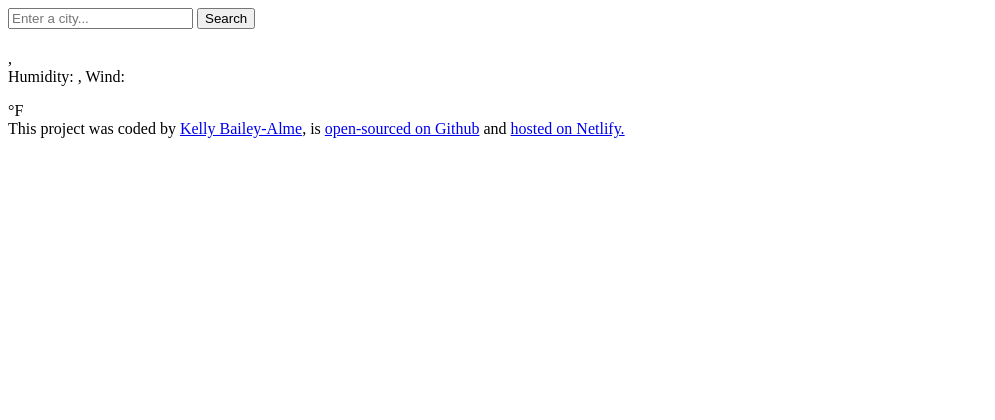
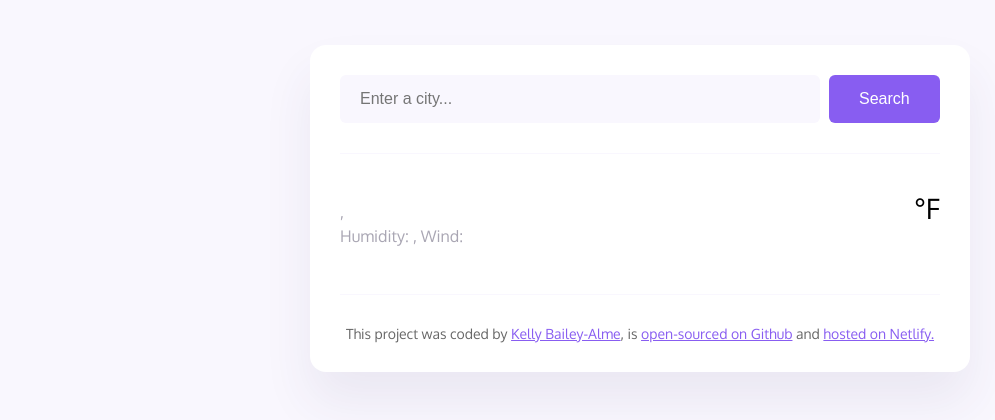
Before and after one commit to kblizzy22/Weather-App, a plain HTML site: page index.html in a window 1280 px wide. Shown: the whole page, without its empty margins (0-995 px from the left). Drawn offline with nearby package versions, Linux system fonts and the light colour scheme; files whose address does not match are found by name.

Commit message:
Update index.html

```diff
--- a/index.html
+++ b/index.html
@@ -9,7 +9,7 @@
       href="https://fonts.googleapis.com/css2?family=Oxygen:wght@300;400;700&display=swap"
       rel="stylesheet"
     />
-    <link rel="stylesheet" src="style.css" />
+    <link rel="stylesheet" href="style.css" />
     <script src="https://cdn.jsdelivr.net/npm/axios@1.6.7/dist/axios.min.js"></script>
     <title>My First Weather App</title>
   </head>
```
